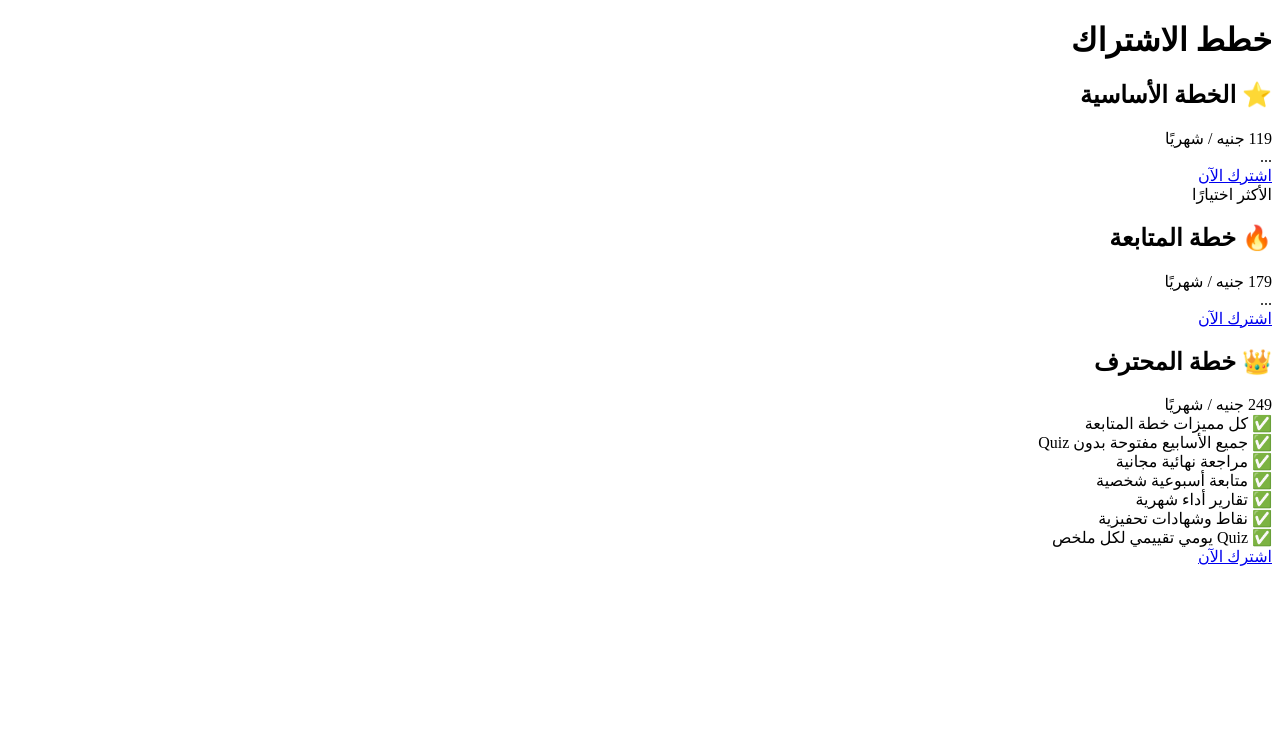
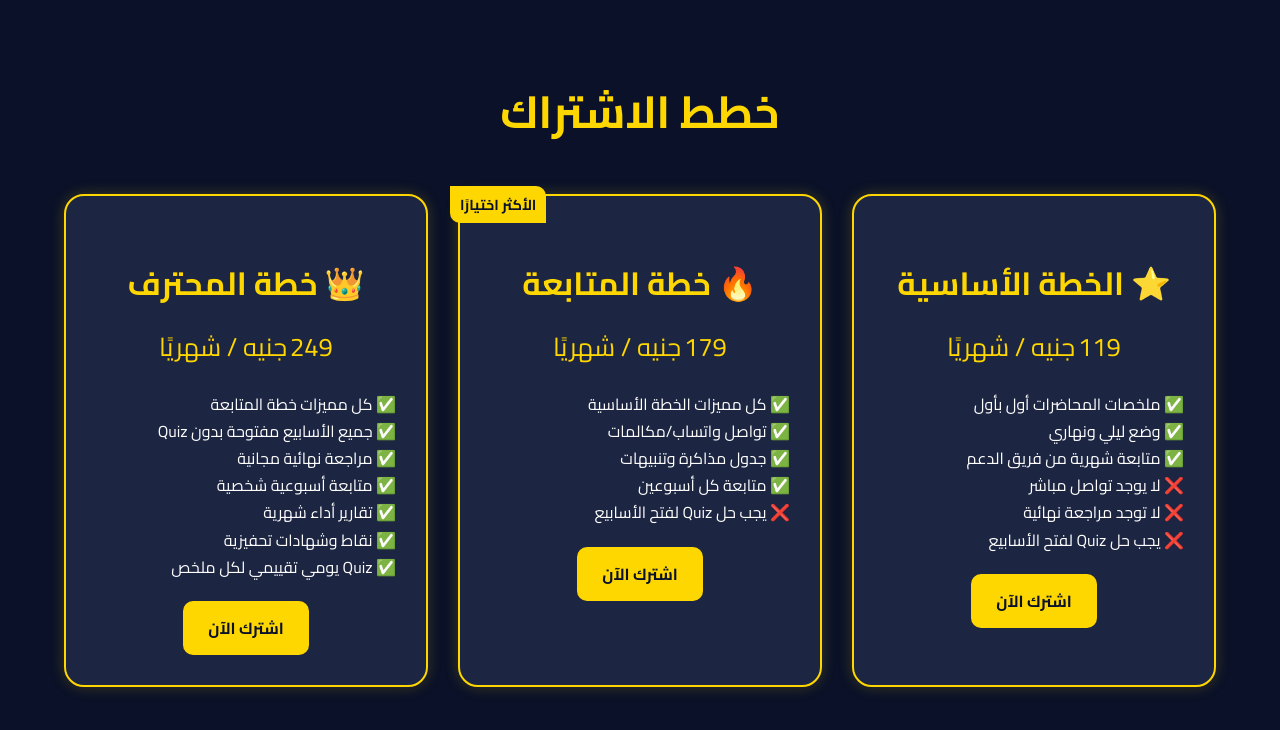
Before and after one commit to refat263/StudyBoss, a plain HTML site: page plans.html in a window 1280 px wide. Drawn offline with Linux system fonts and the light colour scheme.

Commit message:
Update plans.html

```diff
--- a/plans.html
+++ b/plans.html
@@ -6,7 +6,19 @@
 <title>خطط الاشتراك | Study Boss</title>
 <link href="https://fonts.googleapis.com/css2?family=Cairo:wght@400;700&display=swap" rel="stylesheet">
 <style>
-    /* CSS كامل زي اللي أرسلته سابقًا لتصميم الخطط بأسلوب جذاب */
+  /* CSS التصميم كما هو بدون تغيير */
+  body { font-family: 'Cairo',sans-serif; margin:0; background:#0a1128; color:#fff; text-align:center; padding:40px 20px; }
+  h1 { color:#FFD700; font-size:2.8rem; margin-bottom:40px; }
+  .plans { display:flex; flex-wrap:wrap; justify-content:center; gap:30px; }
+  .plan { background:#1c2541; border:2px solid #FFD700; border-radius:20px; padding:30px; width:300px; box-shadow:0 0 15px rgba(255,215,0,0.2); transition:transform .3s ease; position:relative; }
+  .plan:hover { transform:scale(1.05); }
+  .plan h2 { color:#FFD700; font-size:2rem; margin-bottom:10px; }
+  .price { font-size:1.6rem; color:#FFD700; margin-bottom:20px; }
+  .features { text-align:right; margin-bottom:20px; line-height:1.7; font-size:1rem; }
+  .btn { background:#FFD700; color:#0a1128; border:none; padding:12px 25px; border-radius:10px; font-size:1rem; cursor:pointer; transition:0.3s; font-weight:bold; text-decoration:none; display:inline-block; }
+  .btn:hover { background:#fff; color:#0a1128; }
+  .tag { position:absolute; top:-10px; left:-10px; background:#FFD700; color:#0a1128; padding:5px 10px; border-top-right-radius:10px; border-bottom-left-radius:10px; font-weight:bold; font-size:.9rem; }
+  @media (max-width:768px){ .plans { flex-direction:column; align-items:center; } }
 </style>
 </head>
 <body>
@@ -14,20 +26,35 @@
   <div class="plans">
     <div class="plan">
       <h2>⭐ الخطة الأساسية</h2>
-      <div class="price">119 جنيه / شهريًا</div>
-      <div class="features">...</div>
-      <a class="btn" href="register.html" onclick="setPlan('الخطة الأساسية')">اشترك الآن</a>
+      <div class="price">119 جنيه / شهريًا</div>
+      <div class="features">
+        ✅ ملخصات المحاضرات أول بأول<br>
+        ✅ وضع ليلي ونهاري<br>
+        ✅ متابعة شهرية من فريق الدعم<br>
+        ❌ لا يوجد تواصل مباشر<br>
+        ❌ لا توجد مراجعة نهائية<br>
+        ❌ يجب حل Quiz لفتح الأسابيع
       </div>
+      <a href="register.html" class="btn" onclick="selectPlan('الخطة الأساسية')">اشترك الآن</a>
+    </div>
+
     <div class="plan">
       <div class="tag">الأكثر اختيارًا</div>
       <h2>🔥 خطة المتابعة</h2>
-      <div class="price">179 جنيه / شهريًا</div>
-      <div class="features">...</div>
-      <a class="btn" href="register.html" onclick="setPlan('خطة المتابعة')">اشترك الآن</a>
+      <div class="price">179 جنيه / شهريًا</div>
+      <div class="features">
+        ✅ كل مميزات الخطة الأساسية<br>
+        ✅ تواصل واتساب/مكالمات<br>
+        ✅ جدول مذاكرة وتنبيهات<br>
+        ✅ متابعة كل أسبوعين<br>
+        ❌ يجب حل Quiz لفتح الأسابيع
       </div>
+      <a href="register.html" class="btn" onclick="selectPlan('خطة المتابعة')">اشترك الآن</a>
+    </div>
+
     <div class="plan">
       <h2>👑 خطة المحترف</h2>
-      <div class="price">249 جنيه / شهريًا</div>
+      <div class="price">249 جنيه / شهريًا</div>
       <div class="features">
         ✅ كل مميزات خطة المتابعة<br>
         ✅ جميع الأسابيع مفتوحة بدون Quiz<br>
@@ -37,13 +64,13 @@
         ✅ نقاط وشهادات تحفيزية<br>
         ✅ Quiz يومي تقييمي لكل ملخص
       </div>
-      <a class="btn" href="register.html" onclick="setPlan('خطة المحترف')">اشترك الآن</a>
+      <a href="register.html" class="btn" onclick="selectPlan('خطة المحترف')">اشترك الآن</a>
     </div>
   </div>
 
   <script>
-    function setPlan(planName) {
-      localStorage.setItem("selectedPlan", planName);
+    function selectPlan(plan){
+      localStorage.setItem('selectedPlan', plan);
     }
   </script>
 </body>
```
Lines whose indentation alone changed are shown as unchanged.
